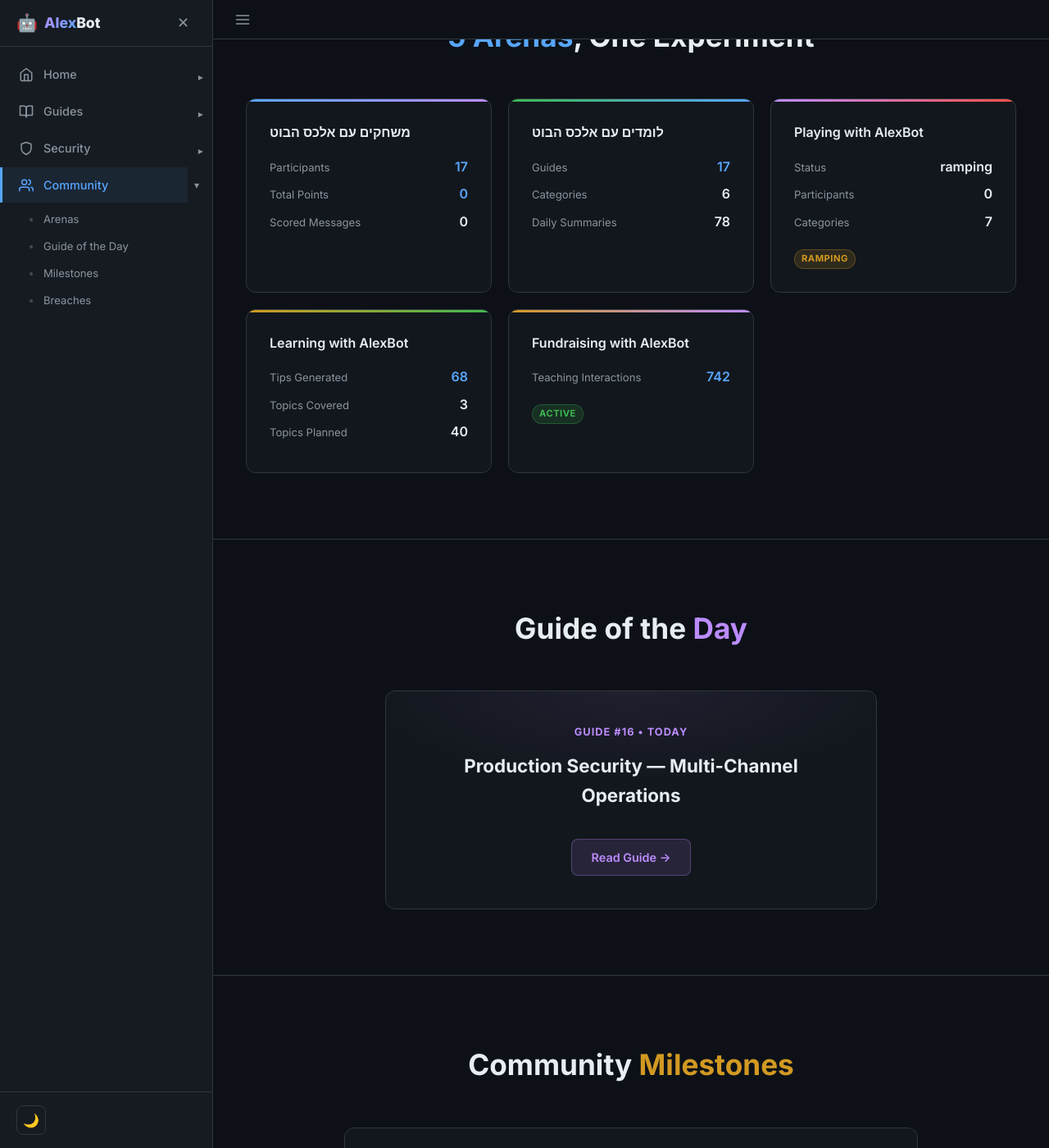
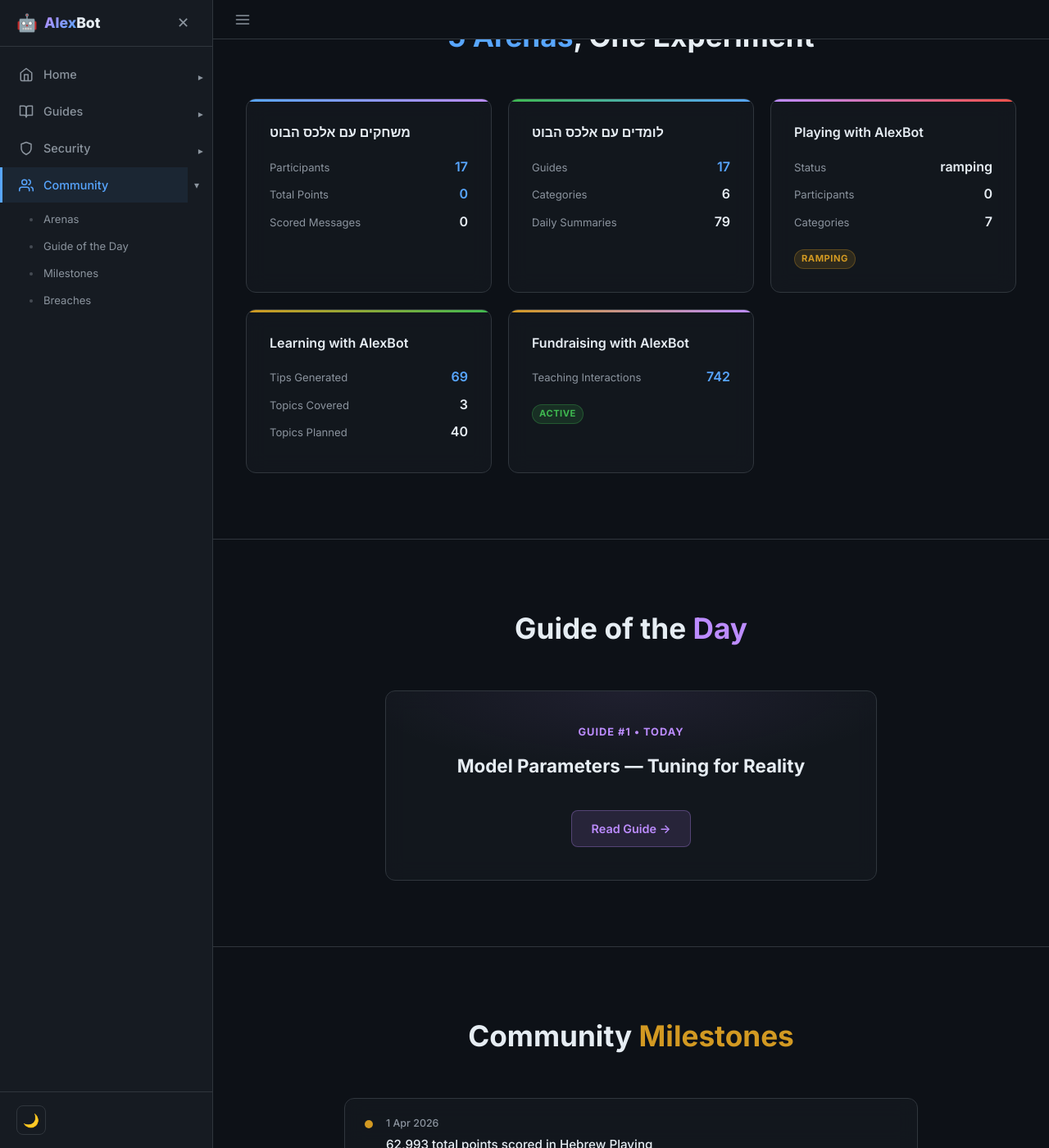
Before and after one commit to alexliv1234/alexbot-public, a Jekyll site: the page built from docs/community.html, in a window 1280 px wide and 1400 px high, scrolled down 450 px. Shown: the whole window at 82% size. Built offline with Jekyll 4.4.1, drawn with Linux system fonts in a browser that asks for light colours; some of the changed text lies outside the part shown.

Commit message:
📊 Auto-update community stats (2026-05-24_05-00)
Hebrew Playing: 17 players /  pts
Guides: 17 published | International: 0 playing

```diff
--- a/docs/assets/groups-data.json
+++ b/docs/assets/groups-data.json
@@ -1,6 +1,6 @@
 {
-  "lastUpdated": "2026-05-23",
-  "timestamp": "2026-05-23T17:02Z",
+  "lastUpdated": "2026-05-24",
+  "timestamp": "2026-05-24T02:00Z",
   "hebrewPlaying": {
     "name": "משחקים עם אלכס הבוט",
     "participants": 17,
@@ -12,7 +12,7 @@
     "name": "לומדים עם אלכס הבוט",
     "guides": 17,
     "categories": 6,
-    "dailySummaries": 78,
+    "dailySummaries": 79,
     "qaExchanges": 3
   },
   "intlPlaying": {
@@ -23,7 +23,7 @@
   },
   "intlLearning": {
     "name": "Learning with AlexBot",
-    "tipsGenerated": 68,
+    "tipsGenerated": 69,
     "topicsCovered": 3,
     "topicsPlanned": 40,
     "deliveryFailures": 2
@@ -53,9 +53,9 @@
     }
   ],
   "guideOfTheDay": {
-    "num": 16,
-    "title": "Production Security — Multi-Channel Operations",
-    "slug": "16-production-security-multi-channel"
+    "num": 1,
+    "title": "Model Parameters — Tuning for Reality",
+    "slug": "01-model-parameters"
   },
   "communityMilestones": [
     {
```
